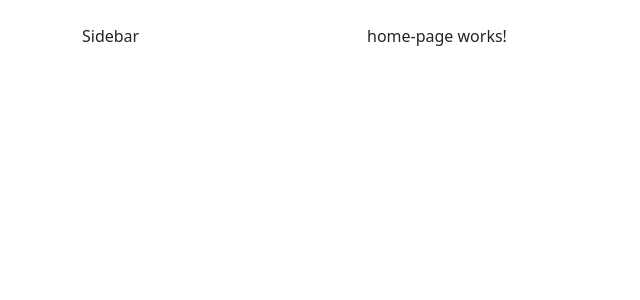
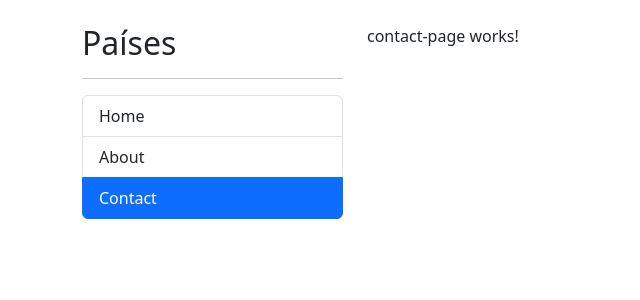
Before and after one commit to SrEscoz/country-app-spa, an Angular app: page /contact in a window 1280 px wide. Shown: the top 300 px of the page, without its empty margins (0-640 px from the left). Built offline with nearby package versions, Linux system fonts and the light colour scheme.

Commit message:
Sidebar funcional + Página de contacto

```diff
--- a/src/app/app.component.html
+++ b/src/app/app.component.html
@@ -2,7 +2,7 @@
 
     <div class="col-3">
         <!-- Barra lateral -->
-        Sidebar
+        <shared-sidebar></shared-sidebar>
     </div>
     <div class="col">
         <!-- Router página principal -->
--- /dev/null
+++ b/src/app/shared/components/sidebar/sidebar.component.html
@@ -0,0 +1,21 @@
+<h2>Países</h2>
+<hr>
+
+<ul class="list-group">
+    <li class="list-group-item"
+        routerLinkActive="active"
+        routerLink=""
+        [routerLinkActiveOptions]="{ exact: true}">
+        Home
+    </li>
+    <li class="list-group-item"
+        routerLinkActive="active"
+        routerLink="about">
+        About
+    </li>
+    <li class="list-group-item"
+        routerLinkActive="active"
+        routerLink="contact">
+        Contact
+    </li>
+</ul>
--- /dev/null
+++ b/src/app/shared/components/sidebar/sidebar.component.ts
@@ -0,0 +1,10 @@
+import {Component} from '@angular/core';
+
+@Component({
+	selector: 'shared-sidebar',
+	templateUrl: './sidebar.component.html',
+	styles: ``
+})
+export class SidebarComponent {
+
+}
--- /dev/null
+++ b/src/app/shared/pages/contact-page/contact-page.component.html
@@ -0,0 +1 @@
+<p>contact-page works!</p>
--- /dev/null
+++ b/src/app/shared/pages/contact-page/contact-page.component.ts
@@ -0,0 +1,10 @@
+import {Component} from '@angular/core';
+
+@Component({
+	selector: 'shared-contact-page',
+	templateUrl: './contact-page.component.html',
+	styles: ``
+})
+export class ContactPageComponent {
+
+}
```
Also changed, not shown: src/app/app-routing.module.ts (+7 -2 lines), src/app/shared/shared.module.ts (+12 -3 lines).
